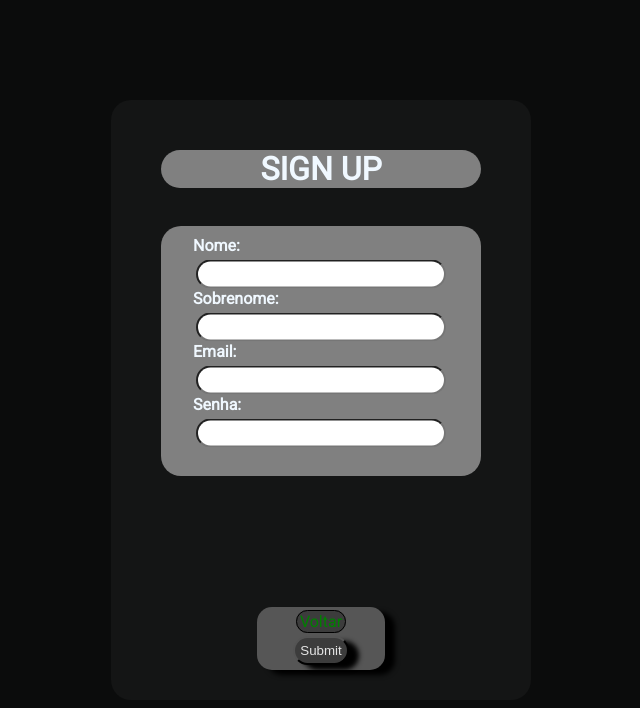
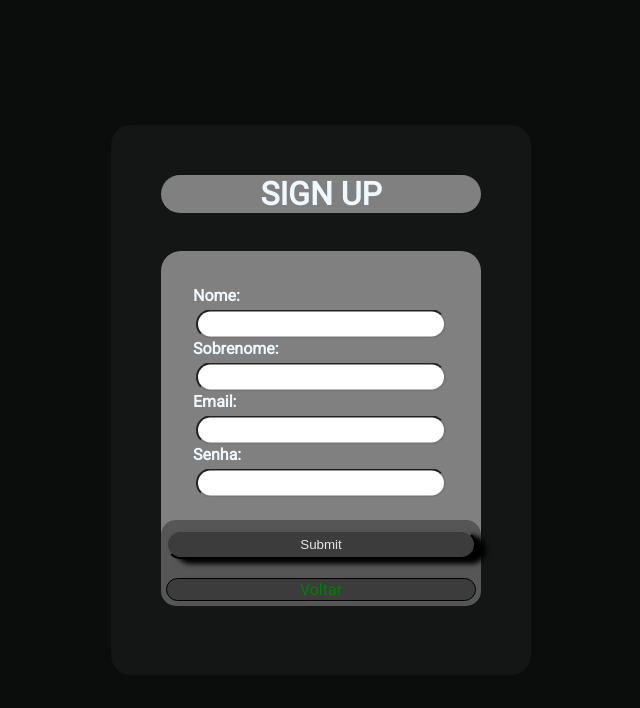
Before and after one commit to George-Luis-Costa/TCC_Qual_e_o_Preco, a React (Create React App) app: page /CadastroUsers in a window 1280 px wide. Shown: the top 708 px of the page, without its empty margins (319-959 px from the left). Built offline with nearby package versions, Linux system fonts and the light colour scheme.

Commit message:
Botao voltar na Main

```diff
--- a/src/page/cadastro_users/cadastroUsers.jsx
+++ b/src/page/cadastro_users/cadastroUsers.jsx
@@ -20,10 +20,10 @@ const Cadastro = () => {
             },
             body: JSON.stringify(user),
         })
-        .then((res) => res.json())
-        .then((data) => {
-            console.log(data)
-        })
+            .then((res) => res.json())
+            .then((data) => {
+                console.log(data)
+            })
     }
 
     const submit = (e) => {
@@ -32,12 +32,12 @@ const Cadastro = () => {
     }
 
     function handleChange(e) {
-        setData({ ...data, [e.target.id]: e.target.value})
+        setData({ ...data, [e.target.id]: e.target.value })
         console.log(data)
     }
 
     return (
-        <div className="tela-box" style={{ height: '600px' }}>
+        <div className="tela-box" style={{ height: '550px' }}>
             <h1 className="titulo_cadastro">SIGN UP</h1>
             <br /><br />
 
@@ -63,15 +63,15 @@ const Cadastro = () => {
                     <br />
                     <input type="password" name="password" id="password" onChange={handleChange} className="input-cadastro" required />
                     <br /><br />
+                </div>
 
-                </div>
+                <br /><br />
 
                 <div className="create_account">
                     <Link to="/" title="Voltar para o menu anterior" className="cadastro_link--submit">Voltar</Link>
                     <br />
                     <input type="submit" defaultValue="Criar Conta" className="button_submit button_bg transitionBg input_submit--criarConta" title="Ao clicar seus dados serão enviados" />
                 </div>
-
             </form>
         </div>
     )
--- a/src/page/tela_login/telaLogin.css
+++ b/src/page/tela_login/telaLogin.css
@@ -38,7 +38,7 @@
     color: aliceblue;
     text-align: center;
     border-radius: 20px;
-    height: 250px;
+    height: 300px;
 }
 
 .inputs_cadastro {
@@ -172,15 +172,17 @@ label[for="input_avatar"] {
 }
 
 .create_account {
-    position: relative;
+    /* position: relative;
     width: 40%;
     left: 50%;
     transform: translate(-50%);
-    top: 60%;
+    top: 35%; */
+    display: flex;
+    flex-direction: column-reverse;
     padding: 5px;
     background-color: rgb(86, 86, 86);
     border-radius: 15px;
-    box-shadow: 10px 5px 5px black;
+    /* box-shadow: 10px 5px 5px black; */
 }
 
 .cadastro_link--submit{
--- a/src/page/tela_main/telaMain.jsx
+++ b/src/page/tela_main/telaMain.jsx
@@ -29,7 +29,9 @@ const TelaMain = () => {
         <h1>Bem - Vindo</h1>
         <br />
         <figure>
+          <Link to={"/"}>
           <img src={perfil} alt="Perfil" width="70px" height="70px" />
+          </Link>
         </figure>
       </header>
 
```
